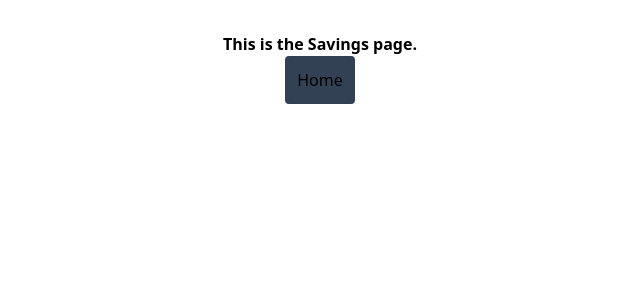
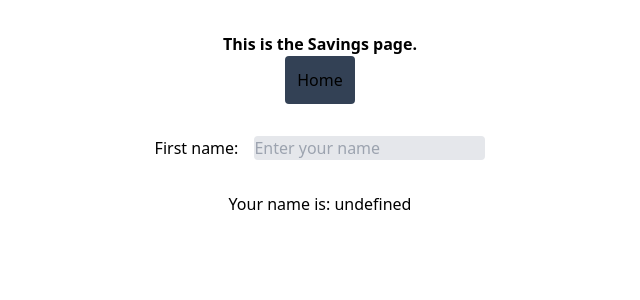
Before and after one commit to stefin0/hack-the-finance, a Next.js app: page /savings in a window 1280 px wide. Shown: the top 300 px of the page, without its empty margins (320-960 px from the left). Built offline with nearby package versions, Linux system fonts and the light colour scheme.

Commit message:
Name Input

```diff
--- a/app/savings/page.tsx
+++ b/app/savings/page.tsx
@@ -1,6 +1,12 @@
+"use client";
+
 import Link from "next/link";
+import React, { useState } from "react";
 
 export default function savings() {
+  const [firstName, setFirstName] = useState();
+
+  console.log(firstName);
   return (
     <>
       <h1 className="text-center mt-8 font-extrabold">
@@ -11,6 +17,22 @@
           Home
         </Link>
       </div>
+      <form>
+        <div className="flex justify-center mt-8">
+          <label htmlFor="">First name: </label>
+          <input
+            type="text"
+            value={firstName}
+            onChange={(e) => setFirstName(e.target.value)}
+            required
+            placeholder="Enter your name"
+            className="bg-gray-200 ml-4 rounded"
+          />
+        </div>
+        <p className="mt-8 flex justify-center">
+          Your name is: {`${firstName}`}
+        </p>
+      </form>
     </>
   );
 }
--- /dev/null
+++ b/app/savingsresult/page.tsx
@@ -0,0 +1,3 @@
+export default function SavingsResult() {
+  return <p>this is a paragraph</p>;
+}
```
